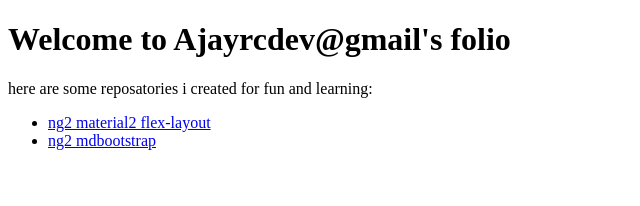
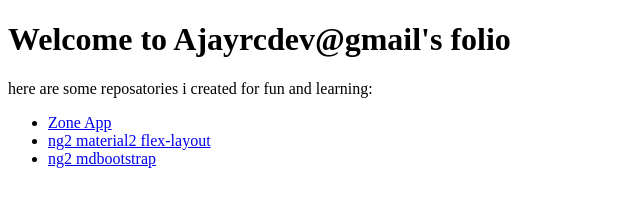
Before and after one commit to ajayrcdev/ajayrcdev.github.io, a plain HTML site: page index.html in a window 1280 px wide. Shown: the whole page, without its empty margins (0-640 px from the left). Drawn offline with Linux system fonts and the light colour scheme.

Commit message:
feature(zoneapp): add to github

```diff
--- a/index.html
+++ b/index.html
@@ -5,6 +5,9 @@
 <p>here are some reposatories i created for fun and learning:</p>
 
 <ul>
+  <li>
+    <a href="/zoneappng6pwa/dist/zoneappng6pwa/index.html">    Zone App    </a>
+  </li>
   <li>
     <a href="/ng2material2flexlayout/dist/index.html">    ng2 material2 flex-layout    </a>
   </li>
```
